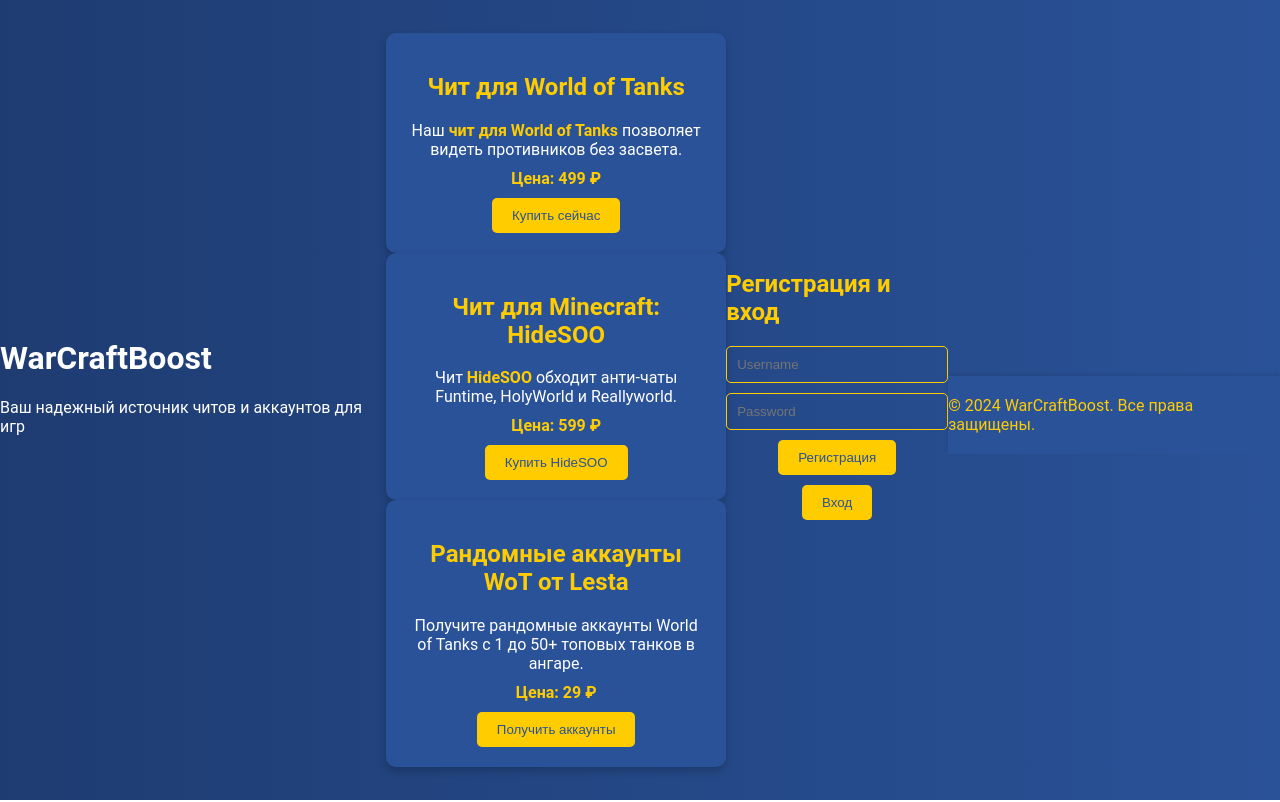
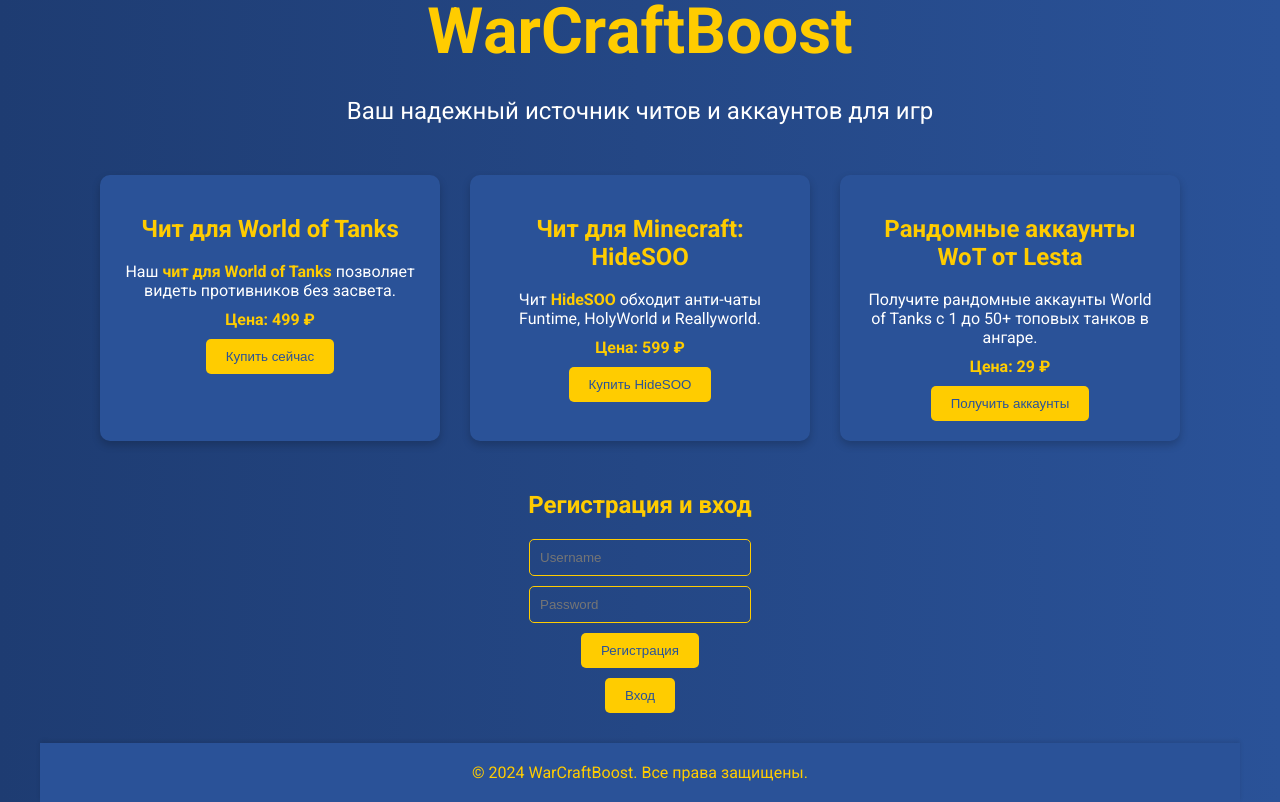
Before and after one commit to cheat-xaip/WarCraftBoost, a plain HTML site: page index.html in a window 1280 px wide. Drawn offline with Linux system fonts and the light colour scheme.

Commit message:
Update index.html

```diff
--- a/index.html
+++ b/index.html
@@ -1,18 +1,20 @@
 <!DOCTYPE html>
-<html lang="ru">
+<html lang="en">
 <head>
     <meta charset="UTF-8">
     <meta name="viewport" content="width=device-width, initial-scale=1.0">
     <title>WarCraftBoost - Читы и аккаунты для игр</title>
     <link rel="stylesheet" href="styles.css">
+    <link href="https://fonts.googleapis.com/css2?family=Roboto:wght@400;500;700&display=swap" rel="stylesheet">
 </head>
 <body>
+    <div class="wrapper">
         <header>
-        <h1 class="animated-title">WarCraftBoost</h1>
-        <p class="animated-subtitle">Ваш надежный источник читов и аккаунтов для игр</p>
+            <h1 class="title">WarCraftBoost</h1>
+            <p class="subtitle">Ваш надежный источник читов и аккаунтов для игр</p>
         </header>
 
-    <div class="content">
+        <div class="container">
             <div class="card">
                 <h2>Чит для World of Tanks</h2>
                 <p>Наш <span class="highlight">чит для World of Tanks</span> позволяет видеть противников без засвета.</p>
@@ -48,6 +50,7 @@
         <footer>
             <p>© 2024 WarCraftBoost. Все права защищены.</p>
         </footer>
+    </div>
 
     <script>
         const apiUrl = 'https://your-heroku-app.herokuapp.com/api';
@@ -83,8 +86,22 @@
                 alert('Вы должны войти в систему, чтобы совершить покупку.');
                 return;
             }
+            // Обработайте покупку товара
             alert(`Покупка ${item} успешно завершена!`);
         }
+
+        // Анимация для названия сайта
+        document.addEventListener("DOMContentLoaded", () => {
+            const title = document.querySelector(".title");
+            const titleText = title.textContent;
+            title.innerHTML = "";
+            for (let char of titleText) {
+                const span = document.createElement("span");
+                span.textContent = char;
+                span.className = "bounce";
+                title.appendChild(span);
+            }
+        });
     </script>
 </body>
 </html>
```
Lines whose indentation alone changed are shown as unchanged.
